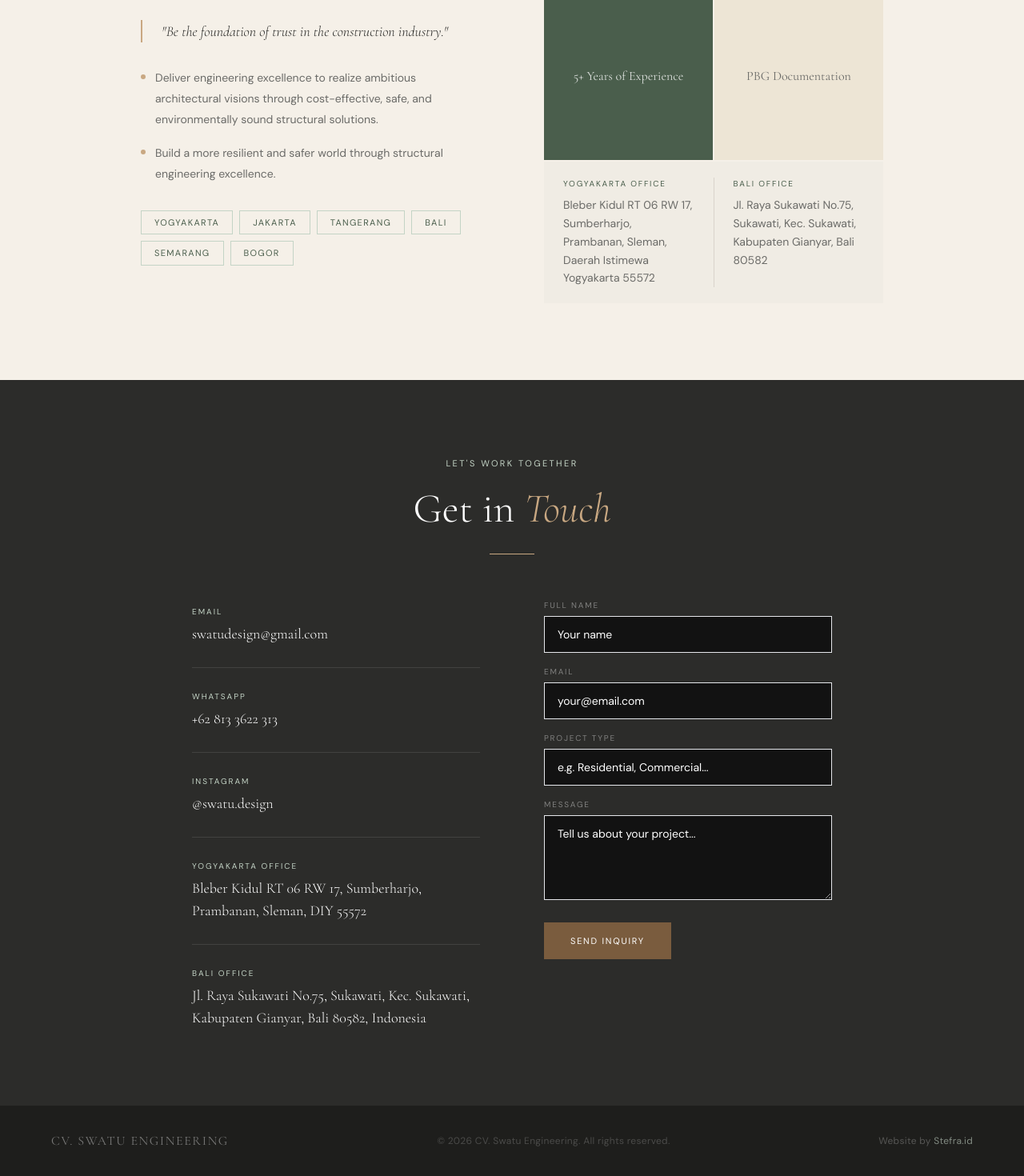
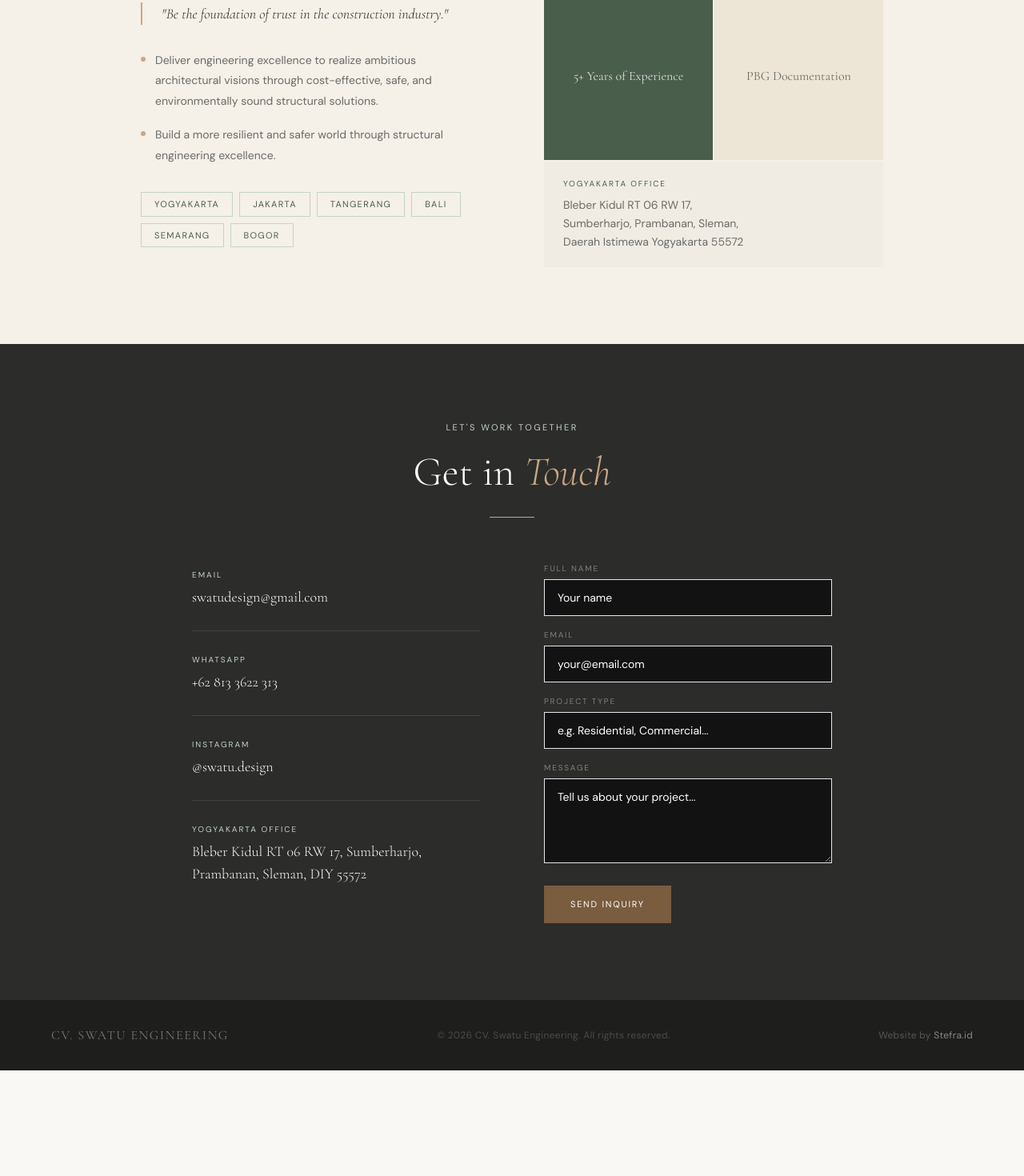
Before and after one commit to stefanuspet/swatu-web, a Next.js app: page / in a window 1280 px wide. Shown: the part 2689-4159 px from the top of the page at 80% size. After the commit the page ends 4027 px from the top, so only its background shows below. Built offline with nearby package versions, Linux system fonts and the light colour scheme; no server answers; the database is empty.

Commit message:
update location office

```diff
--- a/components/About.tsx
+++ b/components/About.tsx
@@ -105,19 +105,6 @@ export default function About() {
                 Daerah Istimewa Yogyakarta 55572
               </p>
             </div>
-            <div className="w-px bg-[#d9d4cb] self-stretch" />
-            <div className="flex-1 min-w-[160px]">
-              <p className="text-[10px] tracking-[0.18em] uppercase text-sage-dark mb-2 font-sans">
-                Bali Office
-              </p>
-              <p className="text-sm leading-relaxed text-[#6b6b68] font-sans">
-                Jl. Raya Sukawati No.75,
-                <br />
-                Sukawati, Kec. Sukawati,
-                <br />
-                Kabupaten Gianyar, Bali 80582
-              </p>
-            </div>
           </div>
         </div>
       </div>
--- a/components/Contact.tsx
+++ b/components/Contact.tsx
@@ -54,12 +54,6 @@ ${form.message}
       value:
         "Bleber Kidul RT 06 RW 17, Sumberharjo, Prambanan, Sleman, DIY 55572",
       href: "https://maps.google.com/?q=Sumberharjo+Prambanan+Sleman",
-    },
-    {
-      label: "Bali Office",
-      value:
-        "Jl. Raya Sukawati No.75, Sukawati, Kec. Sukawati, Kabupaten Gianyar, Bali 80582, Indonesia",
-      href: "https://maps.google.com/?q=Jl.+Raya+Sukawati+No.75+Sukawati+Gianyar+Bali",
     },
   ];
 
```
